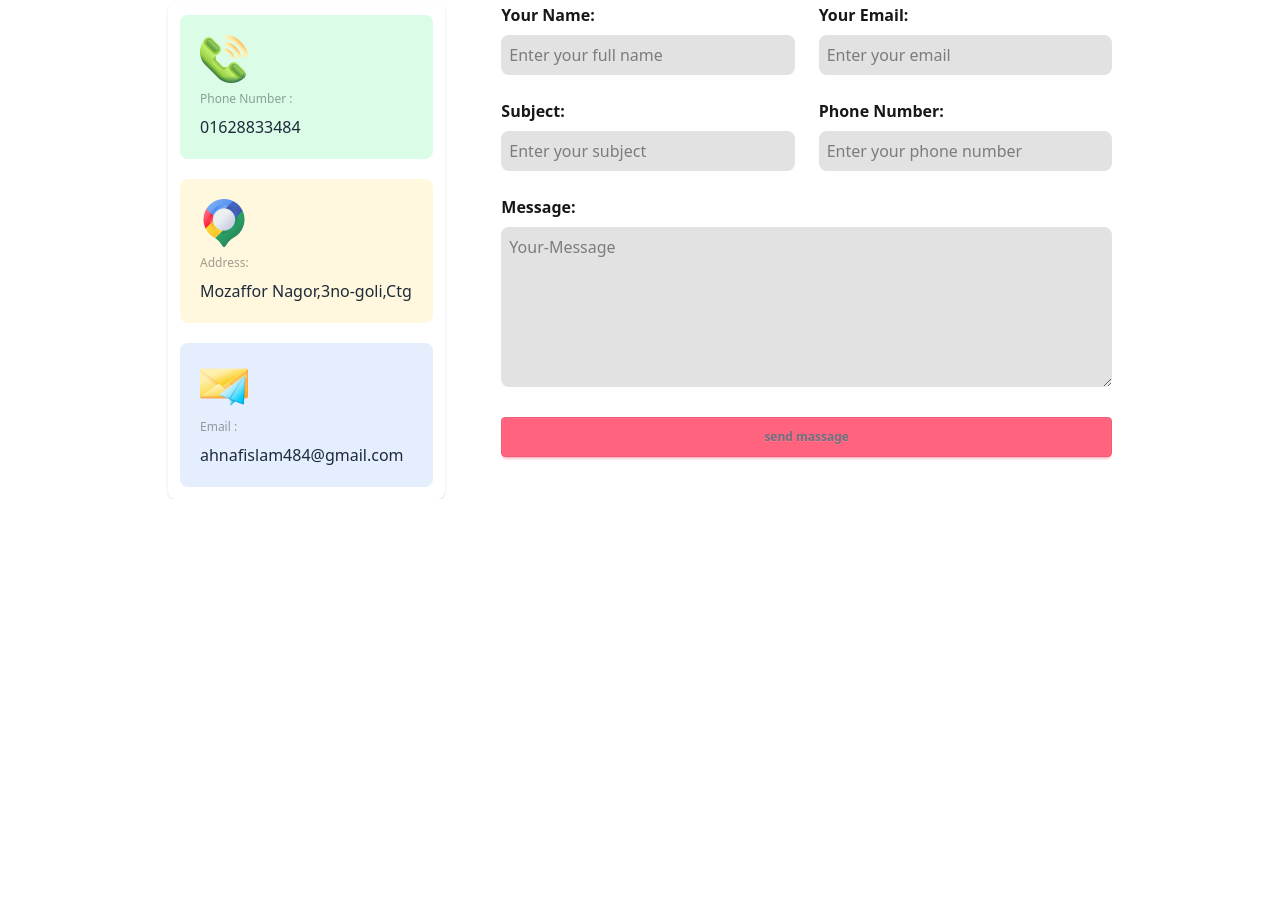
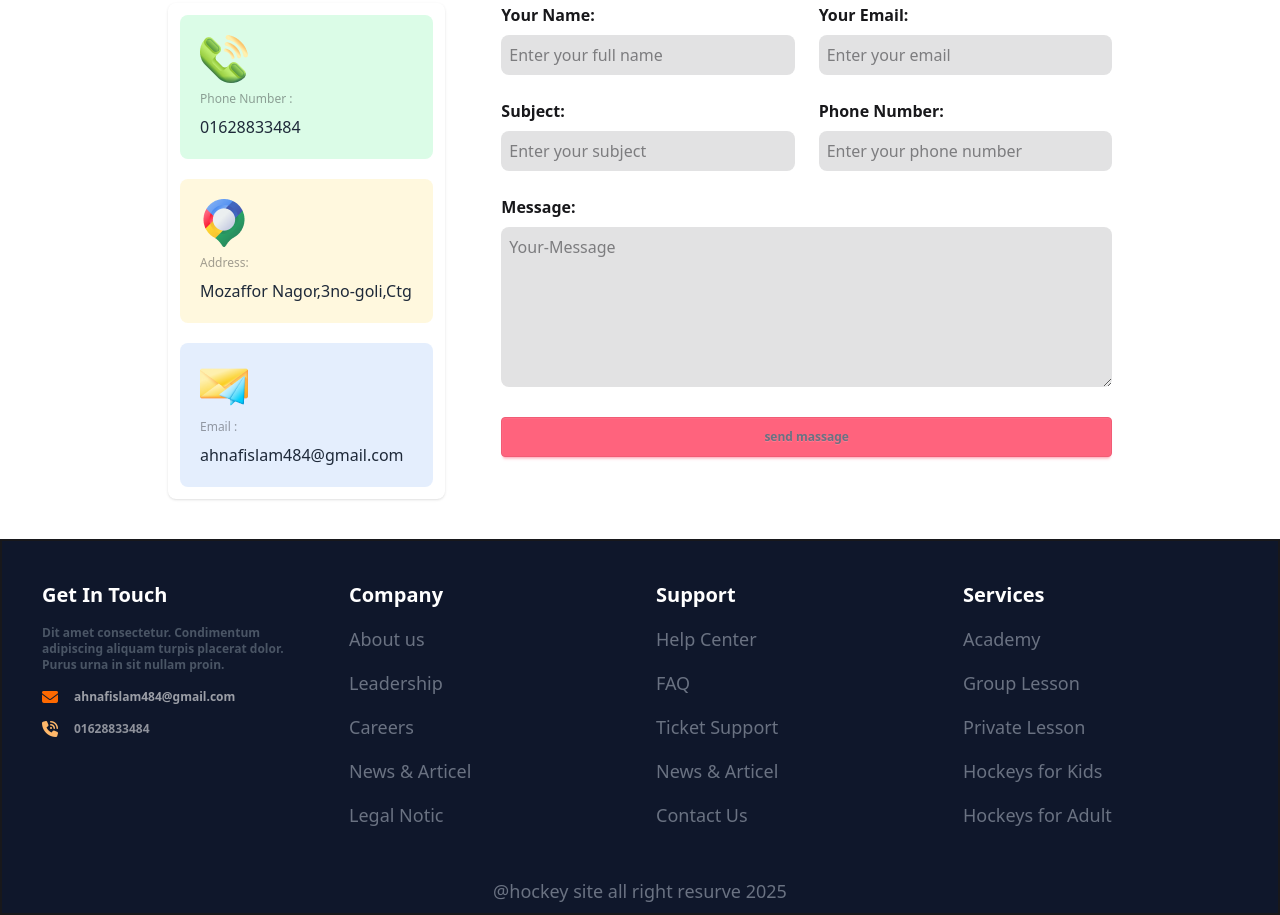
Before and after one commit to ahnafislam484/hockey-site-design, a plain HTML site: page index.html in a window 1280 px wide. Shown: the part 3146-4061 px from the top of the page. Before the commit the page ends 3645 px from the top, so only its background shows below. Drawn offline with nearby package versions, Linux system fonts and the light colour scheme.

Commit message:
footer section done

```diff
--- a/index.html
+++ b/index.html
@@ -301,7 +301,7 @@
       <section class="m-2 md:m-0">
         <!-- title hear  -->
         <div class="text-center space-y-4 py-8 mx-1">
-          <h3 class="text-2xl font-bold">Program Sections</h3>
+          <h3 class="text-2xl font-bold">Our New Products</h3>
           <p class="text-sm font-normal text-gray-500">
             Dit amet consectetur. Condimentum dignissim adipiscing aliquam
             turpis placerat dolor. Purus urna in sit nullam proin.
@@ -654,7 +654,7 @@
    <div
    class="border-y-[2px] border-dotted border-gray-400 text-center space-y-4 py-8 mx-1"
  >
-   <h3 class="text-2xl font-bold">Program Sections</h3>
+   <h3 class="text-2xl font-bold">Get In Touch</h3>
    <p class="text-sm font-normal text-gray-500">
      Dit amet consectetur. Condimentum dignissim adipiscing aliquam
      turpis placerat dolor. Purus urna in sit nullam proin.
@@ -748,18 +748,73 @@
 
 
 
+    </main>
+    <!-- footer section hear  -->
+     <footer class="mt-10 border-2  bg-slate-900">
+
+   <!-- parent div  -->
+    <div class=" grid grid-cols-1 md:grid-cols-2 lg:grid-cols-4 gap-8 p-10">
+<!-- 1st part  -->
+   <div class=" space-y-4 ">
+    <h2 class="font-semibold text-xl text-white ">Get In Touch</h2>
+    <p class="text-xs text-gray-600 font-semibold ">Dit amet consectetur. Condimentum  adipiscing aliquam turpis placerat dolor. Purus urna in sit nullam proin. </p>
+    <!-- email  -->
+    <div class="flex items-center gap-4  ">
+      <i class="fa-solid fa-envelope text-orange-500 "></i>
+      <p class="text-[#ffffff96] font-bold text-xs">ahnafislam484@gmail.com</p>
+    </div>
+    <!-- phone  -->
+    <div class="flex items-center gap-4  ">
+      <i class="fa-solid fa-phone-volume text-orange-300 "></i>
+      <p class="font-bold text-xs text-[#ffffff88]">01628833484</p>
+    </div>
+   </div>
 
 
 
 
+    <!-- 2nd div  -->
+    <div class=" space-y-4 text-white text-center md:text-start">
+      <h2 class="font-semibold text-xl text-white">Company</h2>
+      <h6 class="text-gray-500 text-lg">About us</h6>
+      <h6 class="text-gray-500 text-lg">Leadership</h6>
+      <h6 class="text-gray-500 text-lg">Careers</h6>
+      <h6 class="text-gray-500 text-lg">News & Articel</h6>
+      <h6 class="text-gray-500 text-lg">Legal Notic</h6>
+
+     </div>
+
+     <!-- 3rd div  -->
+     <div class=" space-y-4 text-white text-center md:text-start">
+      <h2 class="font-semibold text-xl text-white">Support</h2>
+      <h6 class="text-gray-500 text-lg">Help Center</h6>
+      <h6 class="text-gray-500 text-lg">FAQ</h6>
+      <h6 class="text-gray-500 text-lg">Ticket Support</h6>
+      <h6 class="text-gray-500 text-lg">News & Articel</h6>
+      <h6 class="text-gray-500 text-lg">Contact Us</h6>
+
+     </div>
 
 
 
+   <!-- 4nd div  -->
+   <div class=" space-y-4 text-white text-center md:text-start">
+    <h2 class="font-semibold text-xl text-white">Services</h2>
+    <h6 class="text-gray-500 text-lg">Academy</h6>
+    <h6 class="text-gray-500 text-lg">Group Lesson</h6>
+    <h6 class="text-gray-500 text-lg">Private Lesson</h6>
+    <h6 class="text-gray-500 text-lg">Hockeys for Kids</h6>
+    <h6 class="text-gray-500 text-lg">Hockeys for Adult</h6>
 
+   </div>
 
+    </div>
+     <!-- copy right div  -->
+      <div>
+        <h3 class="text-gray-500 text-lg text-center my-2 ">@hockey site all right resurve 2025</h3>
+      </div>
 
-
-    </main>
+     </footer>
 
   </body>
 </html>
```
